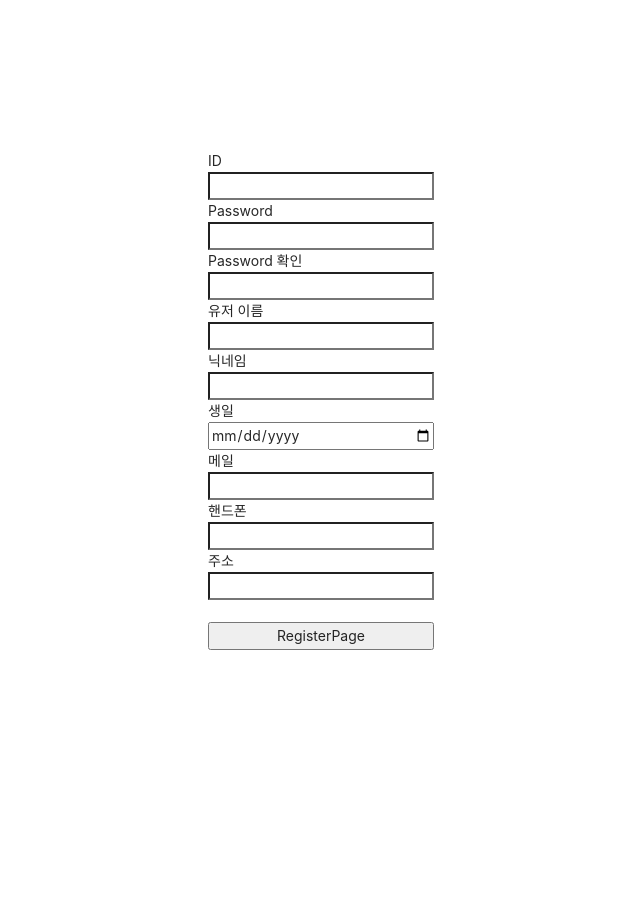
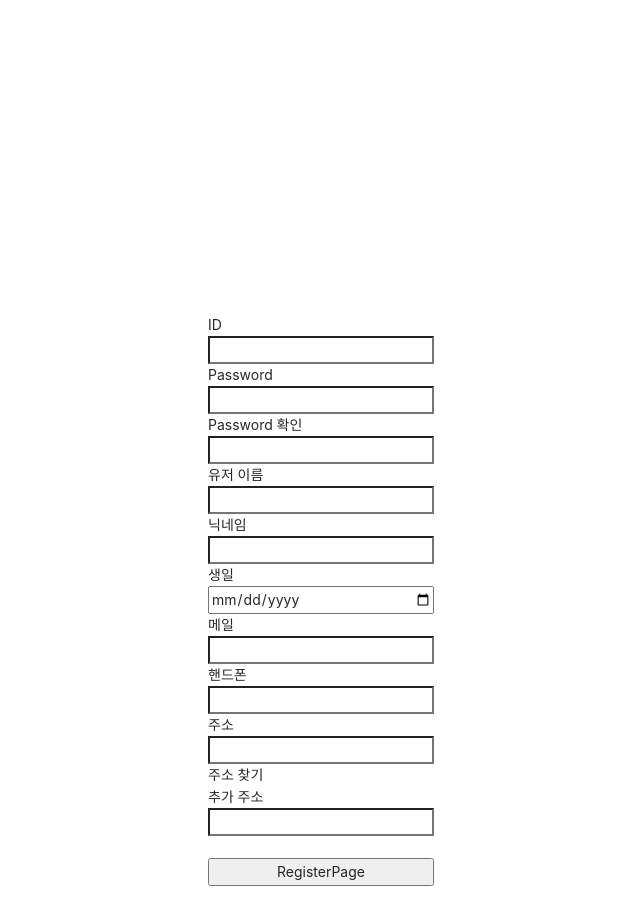
Before and after one commit to KimJeongHyun/boiler-plate_MySQLERN, a React (Create React App) app in the folder client/: page /register in a window 1280 px wide. Shown: the top 924 px of the page, without its empty margins (319-959 px from the left). Before the commit the page ends 800 px from the top, so only its background shows below. Built offline with nearby package versions, Linux system fonts and the light colour scheme; the HTML template or start-up script is replaced by a standard one.

Commit message:
Kakao address api applied on register page

```diff
--- /dev/null
+++ b/client/src/components/views/RegisterPage/PopupContent.js
@@ -0,0 +1,53 @@
+import React, { useEffect, useState } from 'react';
+import DaumPostcode from 'react-daum-postcode';
+
+const PopupContent = (props) => {
+
+    const [address, setAddress] = useState(''); // 주소
+    const [addressDetail, setAddressDetail] = useState(''); // 상세주소
+
+
+    const onCompletePost = (data) => {
+      let fullAddr = data.address;
+      let extraAddr = '';
+
+      if (data.addressType === 'R') {
+        if (data.bname !== '') {
+          extraAddr += data.bname;
+        }
+        if (data.buildingName !== '') {
+          extraAddr += extraAddr !== '' ? `, ${data.buildingName}` : data.buildingName;
+        }
+        fullAddr += extraAddr !== '' ? ` (${extraAddr})` : '';
+      }
+
+      setAddress(data.zonecode);
+      setAddressDetail(fullAddr);
+      props.setAddress(fullAddr);
+      document.getElementById('post_content').setAttribute('hidden','true');
+    };
+
+    const postCodeStyle = {
+        display: 'block',
+        position: 'relative',
+        top: '0%',
+        width: '400px',
+        height: '400px',
+        padding: '7px',
+    };
+
+
+    return(
+        <div className="dimmed_layer_wrapper">
+            <div className="full_layer">
+                <div className="common_alert">
+                    <DaumPostcode style={postCodeStyle} autoClose onComplete={onCompletePost} />
+                </div>
+            </div>
+        </div>
+    );
+}
+
+
+
+export default PopupContent;
--- /dev/null
+++ b/client/src/components/views/RegisterPage/PopupDom.js
@@ -0,0 +1,8 @@
+import ReactDom from 'react-dom';
+
+const PopupDom = ({ children }) => {
+    const el = document.getElementById('post_content');
+    return ReactDom.createPortal(children, el);
+};
+
+export default PopupDom;
--- a/client/src/components/views/RegisterPage/RegisterPage.js
+++ b/client/src/components/views/RegisterPage/RegisterPage.js
@@ -2,6 +2,8 @@ import axios from 'axios';
 import React, {useState} from 'react'
 import {useDispatch} from 'react-redux'
 import {registerUser} from '../../../_actions/user_action'
+import PopupDom from './PopupDom';
+import PopupContent from './PopupContent';
 
 function RegisterPage() {
     const dispatch = useDispatch();
@@ -15,6 +17,13 @@ function RegisterPage() {
     const [Mail, setMail] = useState("")
     const [Phone, setPhone] = useState("")
     const [Address, setAddress] = useState("")
+    const [SubAddress,setSubAddress] = useState("")
+    const [childWindow,setChildWindow] = useState(false);
+
+    const openDiv = (event) =>{
+        setChildWindow(true);
+        document.getElementById('post_content').removeAttribute('hidden');
+    }
 
     const onIdHandler = (event) =>{
         setId(event.currentTarget.value);
@@ -49,6 +58,9 @@ function RegisterPage() {
         setAddress(event.currentTarget.value);
     }
 
+    const onSubAddressHandler = (event) =>{
+        setAddress(event.currentTarget.value);
+    }
 
 
     const onSubmitHandler = (event) =>{
@@ -62,7 +74,8 @@ function RegisterPage() {
             birth:Birth,
             mail:Mail,
             phone:Phone,
-            address:Address
+            address:Address,
+            subaddress:SubAddress
 
         }
         dispatch(registerUser(body))
@@ -72,7 +85,7 @@ function RegisterPage() {
     return (
         <div style={{
             display:'flex',justifyContent:'center',alignItems: 'center',
-            width:'100%',height:'100vh'
+            width:'100%',height:'150vh', minHeight:'100px'
         }}>
             <form style={{display:'flex', flexDirection:'column'}}
                 onSubmit={onSubmitHandler}
@@ -94,12 +107,19 @@ function RegisterPage() {
                 <label>핸드폰</label>
                 <input type="text" value={Phone} onChange={onPhoneHandler} />
                 <label>주소</label>
-                <input type="text" value={Address} onChange={onAddressHandler} />
+                <input type="text" value={Address} readOnly/>
+                <span id='popupDom' onClick={openDiv}>주소 찾기</span>
+                    <div id='post_content' hidden>
+                        {childWindow && <PopupDom><PopupContent setAddress={setAddress}/></PopupDom>}
+                    </div>
+                <label>추가 주소</label>
+                <input type="text" value={SubAddress} onChange={onSubAddressHandler}/>
                 <br />
                 <button>
                     RegisterPage
                 </button>
             </form>
+
         </div>
     )
 }
--- a/package.json
+++ b/package.json
@@ -22,6 +22,7 @@
     "multer": "^1.4.2",
     "mysql": "^2.18.1",
     "path": "^0.12.7",
+    "react-daum-postcode": "^2.0.6",
     "react-icons": "^4.2.0",
     "sha256": "^0.2.0",
     "socket.io": "^4.1.3"
```
Also changed, not shown: 1 other file (tests, documents, lock files or other folders).
